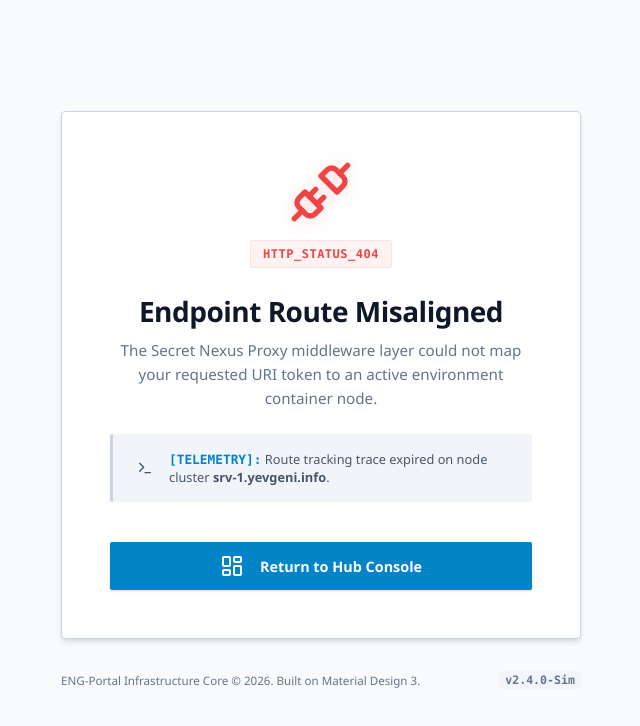
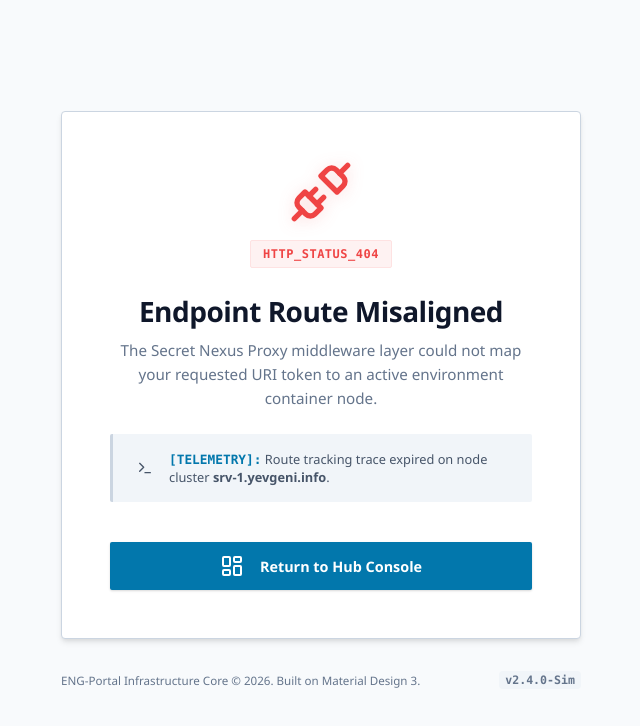
Before and after one commit to YevgeniAmin/ENG_Test, a plain HTML site: page public/404.html in a window 1280 px wide. Shown: the whole page, without its empty margins (319-959 px from the left). Drawn offline with nearby package versions, Linux system fonts and the light colour scheme.

Commit message:
Fix contrast in global-tokens.css, powershell-sim.css, atp-sim.css
Same underlying bug PR #4 fixed in index.css, but that PR only knew
about index.css's copy - the portal has no shared token file, so
these values were independently duplicated (known-risks.md R-16):

- global-tokens.css (shared by 404/Core Memory/ESS/Legal/Tech DNA):
  --md-sys-color-primary was #0284c7, confirmed failing at 4.09:1
  against white in the Core Memory Lighthouse report (4 elements:
  #lang-en, #btn-simulate-telemetry, the "Central Hub" link, plus
  the byte-identical status-active badge colors also confirmed
  failing at 3.7:1). Darkened both within their existing hues.
- powershell-sim.css: same --md-sys-color-primary value, same fix
  (page not yet audited, but it's the identical color/usage pattern).
- atp-sim.css: --color-pass/--bg-pass and --color-active/--bg-active
  in global-tokens.css are byte-identical colors, so the 3.7:1
  failure applies equally to ATP's #final-status.status-accepted.
  --color-fail was separately confirmed failing (~4.05:1) against
  --bg-fail by manual contrast calculation. --color-primary here
  was left unchanged - it's the same shade already confirmed passing
  (score 1) on the live ATP page's always-visible .btn-primary.

```diff
--- a/public/assets/css/atp-sim.css
+++ b/public/assets/css/atp-sim.css
@@ -9,8 +9,8 @@
             --text-primary: #202124;
             --text-secondary: #5f6368;
             --color-primary: #1a73e8;
-            --color-pass: #1e8e3e;
-            --color-fail: #d93025;
+            --color-pass: #1a6b30;
+            --color-fail: #b8241c;
             --bg-pass: #e6f4ea;
             --bg-fail: #fce8e6;
             --bg-ai-highlight: #e8f0fe;
--- a/public/assets/css/global-tokens.css
+++ b/public/assets/css/global-tokens.css
@@ -8,7 +8,7 @@
     --md-sys-color-surface-variant: #f1f5f9;
 
     /* Primary (Enterprise Blue) */
-    --md-sys-color-primary: #0284c7;
+    --md-sys-color-primary: #0277ac;
     --md-sys-color-on-primary: #ffffff;
     --md-sys-color-primary-container: #e0f2fe;
 
@@ -63,13 +63,13 @@
     --transition-standard: all 200ms cubic-bezier(0.4, 0, 0.2, 1);
 
     /* Status Badge Colors */
-    --color-active: #1e8e3e;
+    --color-active: #1a6b30;
     --bg-active: #e6f4ea;
-    --color-deployed: #1a73e8;
+    --color-deployed: #1257b0;
     --bg-deployed: #e8f0fe;
-    --color-dev: #f9ab00;
+    --color-dev: #8a5a00;
     --bg-dev: #fef7e0;
-    --color-visionary: #9334e6;
+    --color-visionary: #7a1fc7;
     --bg-visionary: #f3e8fd;
 }
 
--- a/public/assets/css/powershell-sim.css
+++ b/public/assets/css/powershell-sim.css
@@ -6,7 +6,7 @@
     --md-sys-color-background: #f8fafc;
     --md-sys-color-surface: #ffffff;
     --md-sys-color-surface-variant: #f1f5f9;
-    --md-sys-color-primary: #0284c7; /* Enterprise Blue */
+    --md-sys-color-primary: #0277ac; /* Enterprise Blue */
     --md-sys-color-on-primary: #ffffff;
     --md-sys-color-secondary: #475569;
     --md-sys-color-outline: #cbd5e1;
```
